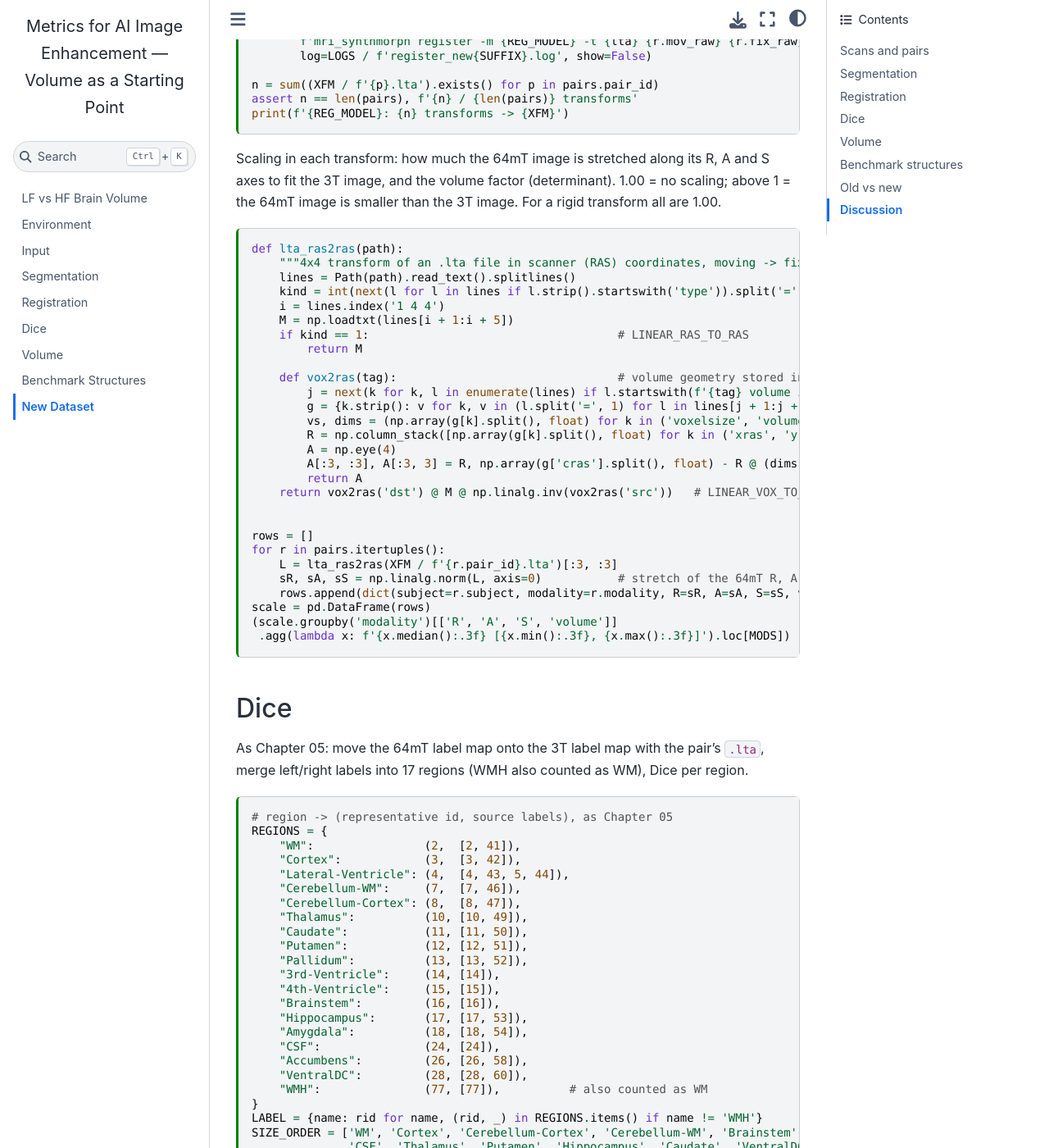
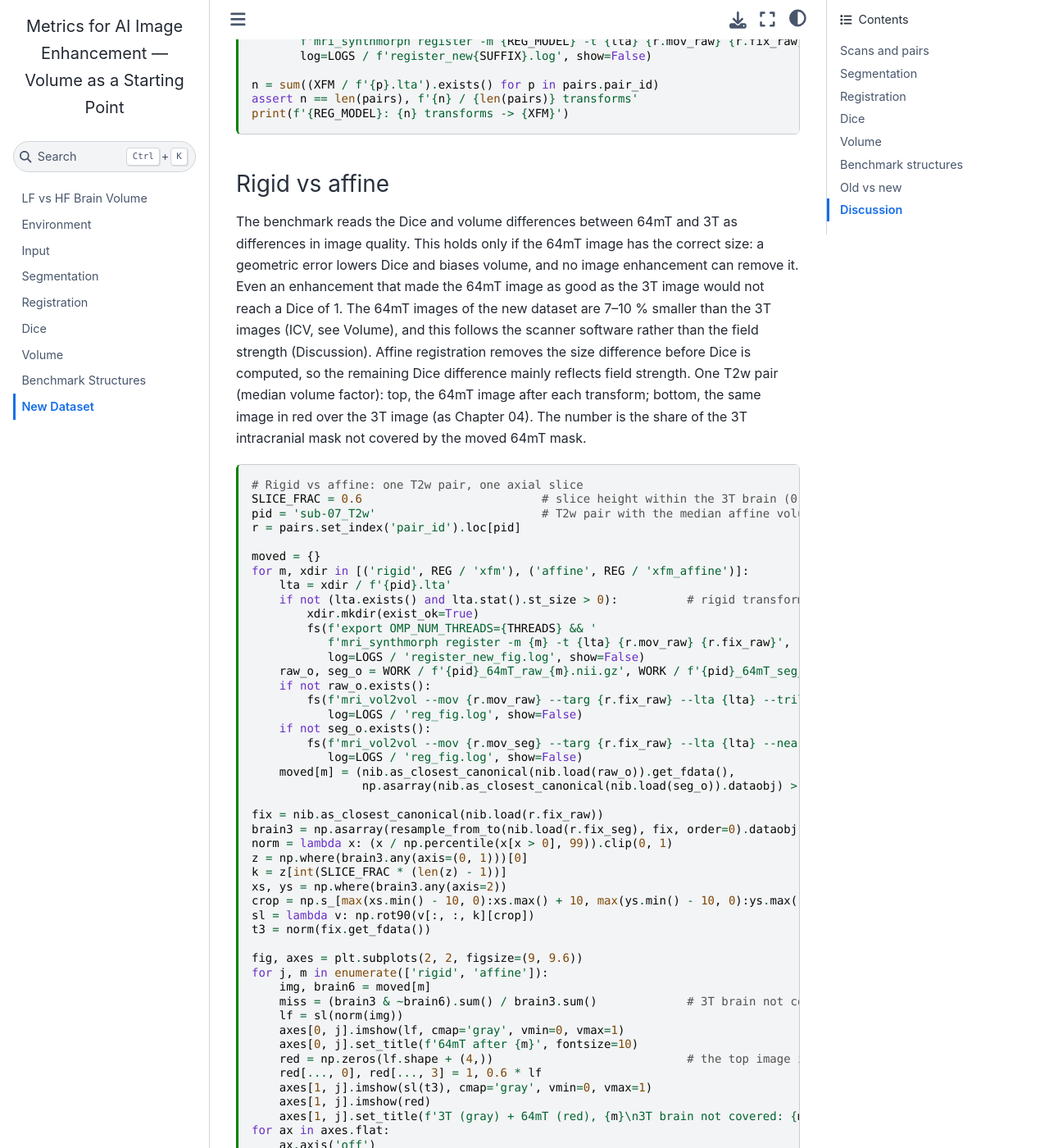
Before and after one commit to Zane-133/new-jupyterbook, a Jupyter Book: the page built from 08_new_dataset.md, in a window 1280 px wide and 1400 px high, scrolled down 4100 px. Shown: the whole window at 82% size. Built offline with Jupyter Book 1.0.4 settings and Sphinx 7.4.7 and the Sphinx Book theme 1.1.4, drawn with Linux system fonts in a browser that asks for light colours; some of the changed text lies outside the part shown.

Commit message:
Chapter 08: why affine removes the 64mT size difference; rigid vs affine Dice table; software-version evidence
- Rigid vs affine section: benchmark needs correct image size, overlay of one pair
- Restore the scale-factor cell (scale was undefined in the Volume section)
- New cell: median Dice rigid vs affine per region, with gain
- Volume and Discussion text: scale correction, shrinkage follows Hyperfine software 9 (sub-0064)

Co-Authored-By: Claude Opus 5.5 <noreply@anthropic.com>

````diff
--- a/08_new_dataset.md
+++ b/08_new_dataset.md
@@ -218,6 +218,71 @@ assert n == len(pairs), f'{n} / {len(pairs)} transforms'
 print(f'{REG_MODEL}: {n} transforms -> {XFM}')
 ```
 
+### Rigid vs affine
+
+The benchmark reads the Dice and volume differences between 64mT and 3T as differences in image
+quality. This holds only if the 64mT image has the correct size: a geometric error lowers Dice and
+biases volume, and no image enhancement can remove it. Even an enhancement that made the 64mT
+image as good as the 3T image would not reach a Dice of 1. The 64mT images of the new dataset are
+7–10 % smaller than the 3T images (ICV, see Volume), and this follows the scanner software rather
+than the field strength (Discussion). Affine registration removes the size difference before Dice
+is computed, so the remaining Dice difference mainly reflects field strength. One T2w pair (median volume factor): top, the 64mT image after each
+transform; bottom, the same image in red over the 3T image (as Chapter 04). The number is the
+share of the 3T intracranial mask not covered by the moved 64mT mask.
+
+```{code-cell} ipython3
+# Rigid vs affine: one T2w pair, one axial slice
+SLICE_FRAC = 0.6                          # slice height within the 3T brain (0 = bottom, 1 = top)
+pid = 'sub-07_T2w'                        # T2w pair with the median affine volume factor (table below)
+r = pairs.set_index('pair_id').loc[pid]
+
+moved = {}
+for m, xdir in [('rigid', REG / 'xfm'), ('affine', REG / 'xfm_affine')]:
+    lta = xdir / f'{pid}.lta'
+    if not (lta.exists() and lta.stat().st_size > 0):          # rigid transform missing: register this pair only
+        xdir.mkdir(exist_ok=True)
+        fs(f'export OMP_NUM_THREADS={THREADS} && '
+           f'mri_synthmorph register -m {m} -t {lta} {r.mov_raw} {r.fix_raw}',
+           log=LOGS / 'register_new_fig.log', show=False)
+    raw_o, seg_o = WORK / f'{pid}_64mT_raw_{m}.nii.gz', WORK / f'{pid}_64mT_seg_{m}.nii.gz'
+    if not raw_o.exists():
+        fs(f'mri_vol2vol --mov {r.mov_raw} --targ {r.fix_raw} --lta {lta} --trilin --o {raw_o} --no-save-reg',
+           log=LOGS / 'reg_fig.log', show=False)
+    if not seg_o.exists():
+        fs(f'mri_vol2vol --mov {r.mov_seg} --targ {r.fix_raw} --lta {lta} --nearest --o {seg_o} --no-save-reg',
+           log=LOGS / 'reg_fig.log', show=False)
+    moved[m] = (nib.as_closest_canonical(nib.load(raw_o)).get_fdata(),
+                np.asarray(nib.as_closest_canonical(nib.load(seg_o)).dataobj) > 0)
+
+fix = nib.as_closest_canonical(nib.load(r.fix_raw))
+brain3 = np.asarray(resample_from_to(nib.load(r.fix_seg), fix, order=0).dataobj) > 0   # 3T intracranial mask
+norm = lambda x: (x / np.percentile(x[x > 0], 99)).clip(0, 1)
+z = np.where(brain3.any(axis=(0, 1)))[0]
+k = z[int(SLICE_FRAC * (len(z) - 1))]
+xs, ys = np.where(brain3.any(axis=2))
+crop = np.s_[max(xs.min() - 10, 0):xs.max() + 10, max(ys.min() - 10, 0):ys.max() + 10]
+sl = lambda v: np.rot90(v[:, :, k][crop])
+t3 = norm(fix.get_fdata())
+
+fig, axes = plt.subplots(2, 2, figsize=(9, 9.6))
+for j, m in enumerate(['rigid', 'affine']):
+    img, brain6 = moved[m]
+    miss = (brain3 & ~brain6).sum() / brain3.sum()             # 3T brain not covered by 64mT
+    lf = sl(norm(img))
+    axes[0, j].imshow(lf, cmap='gray', vmin=0, vmax=1)
+    axes[0, j].set_title(f'64mT after {m}', fontsize=10)
+    red = np.zeros(lf.shape + (4,))                            # the top image in red, as Chapter 04
+    red[..., 0], red[..., 3] = 1, 0.6 * lf
+    axes[1, j].imshow(sl(t3), cmap='gray', vmin=0, vmax=1)
+    axes[1, j].imshow(red)
+    axes[1, j].set_title(f'3T (gray) + 64mT (red), {m}\n3T brain not covered: {miss:.1%}', fontsize=10)
+for ax in axes.flat:
+    ax.axis('off')
+fig.suptitle(f'{pid}, axial slice {k} (R on right)', x=0.01, ha='left', fontsize=10)
+plt.tight_layout()
+plt.show()
+```
+
 Scaling in each transform: how much the 64mT image is stretched along its R, A and S axes to
 fit the 3T image, and the volume factor (determinant). 1.00 = no scaling; above 1 = the 64mT
 image is smaller than the 3T image. For a rigid transform all are 1.00.
@@ -360,6 +425,24 @@ def plot_dist(d, value, ylabel, ylim, title, zero=False):
 plot_dist(d17, 'dice_np', 'Dice', (0, 1), 'New dataset, 64mT vs 3T:')
 ```
 
+Rigid vs affine: median Dice per region and sequence. Same segmentations, only the transform that
+moves the 64mT label map differs, so `gain` (affine − rigid) is the Dice lost to the size
+difference alone.
+
+```{code-cell} ipython3
+dice_reg = {}
+for m, s in [('rigid', ''), ('affine', '_affine')]:
+    f = DICE / f'dice_WMH_SynthSeg{s}.csv'
+    assert f.exists(), f"{f.name} missing: run this chapter once with REG_MODEL = '{m}'"
+    dice_reg[m] = pd.read_csv(f)
+both = pd.concat(dice_reg, names=['reg']).reset_index(level=0)
+med = (both[both.region.isin(LABEL)]
+       .groupby(['region', 'modality', 'reg']).dice_np.median().unstack('reg'))
+med['gain'] = med.affine - med.rigid
+med = med.unstack('modality').swaplevel(axis=1)
+med.loc[SIZE_ORDER, [(m, c) for m in MODS for c in ['rigid', 'affine', 'gain']]].round(2)
+```
+
 ## Volume
 
 As Chapter 06: bias (%) = (64mT − 3T) / 3T × 100, from `volumes_main.csv`; left/right summed,
@@ -413,9 +496,10 @@ def bias_table(b, regions):
 bias_table(bias_new, SIZE_ORDER + ['ICV'])
 ```
 
-The same bias after removing the scaling of each pair's transform (64mT volume × volume factor
-above). With rigid registration nothing changes. If the shrinkage is uniform, ICV should move to
-about 0 %.
+Volume is measured on each scan without registration, so the table above is the same under rigid
+and affine registration and contains the full size difference. Below, the same bias after removing
+the scaling of each pair's transform (64mT volume × volume factor above); for a rigid transform the
+factor is 1 and nothing changes. If the shrinkage is uniform, ICV should move to about 0 %.
 
 ```{code-cell} ipython3
 vf = scale.set_index(['subject', 'modality']).volume
@@ -637,11 +721,19 @@ same way:
   64mT-only voxels the inner rim, all around the brain: a uniform shrinkage, not a local
   boundary error.
 
-The cause is not known yet (scanner geometry or the voxel size written into the image header are
-candidates) and is checked separately on the images and the scanner settings.
+**The shrinkage follows the scanner software, not the field strength.** All new 64mT scans were
+made with Hyperfine software 9.0.1. In the old dataset (another Hyperfine scanner), 58 of 61 scans
+were made with software 8.7 and agree with 3T (one repeated FLAIR, sub-0048 run-2, is −7 %); the
+other three, sub-0064 with software 9.0 on the
+same scanner and against the same 3T scanner, have an ICV 3–7 % lower (FLAIR / T1w / T2w −6 / −3 /
+−7 %), like the new dataset. The voxel sizes in the NIfTI headers match the DICOM headers, so the
+conversion is not the cause. This rests on one old subject, and the mechanism (for example the
+gradient calibration or distortion correction of software 9) is not confirmed. Whatever its
+cause, a global size error cannot be seen in a single image, since head size varies more than
+this between people, so an enhancement method cannot correct it.
 
 **Affine registration removes most of the gap to the old dataset.** Cortex Dice rises from
-0.58 / 0.57 / 0.60 (T2w / T1w / FLAIR, rigid) to 0.69 / 0.64 / 0.67, CSF from 0.40 / 0.44 / 0.45 to
+0.58 / 0.57 / 0.60 (T2w / T1w / FLAIR, rigid; table in Dice) to 0.69 / 0.64 / 0.67, CSF from 0.40 / 0.44 / 0.45 to
 0.57 / 0.54 / 0.56; the old dataset has 0.74 / 0.70 / 0.71 and 0.60 / 0.58 / 0.57. The remaining
 difference of 0.01–0.06 is largest on T1w, where the new 3T scan has a different contrast (MP2RAGE
 INV2). The higher resolution of the new 3T reference is a less likely cause: on the old dataset,
````
Also changed, not shown: 08_new_dataset.ipynb.
